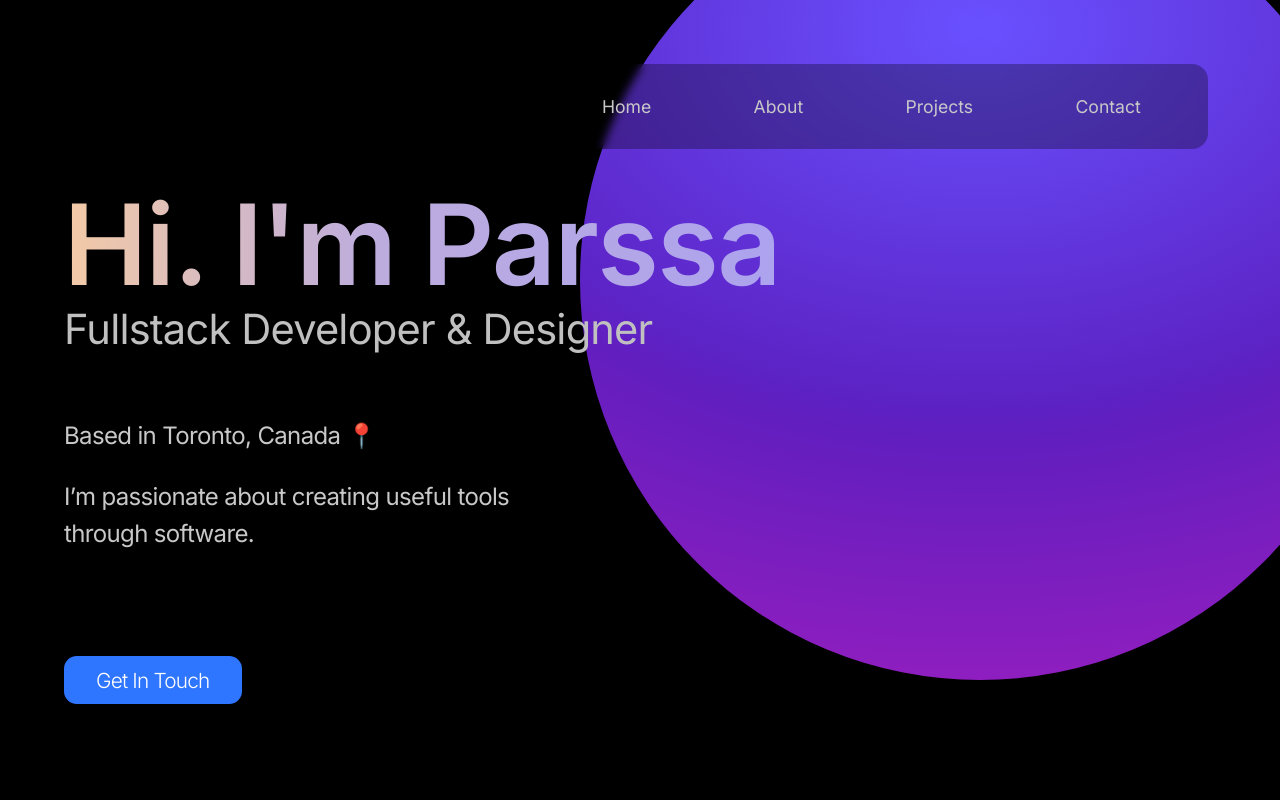
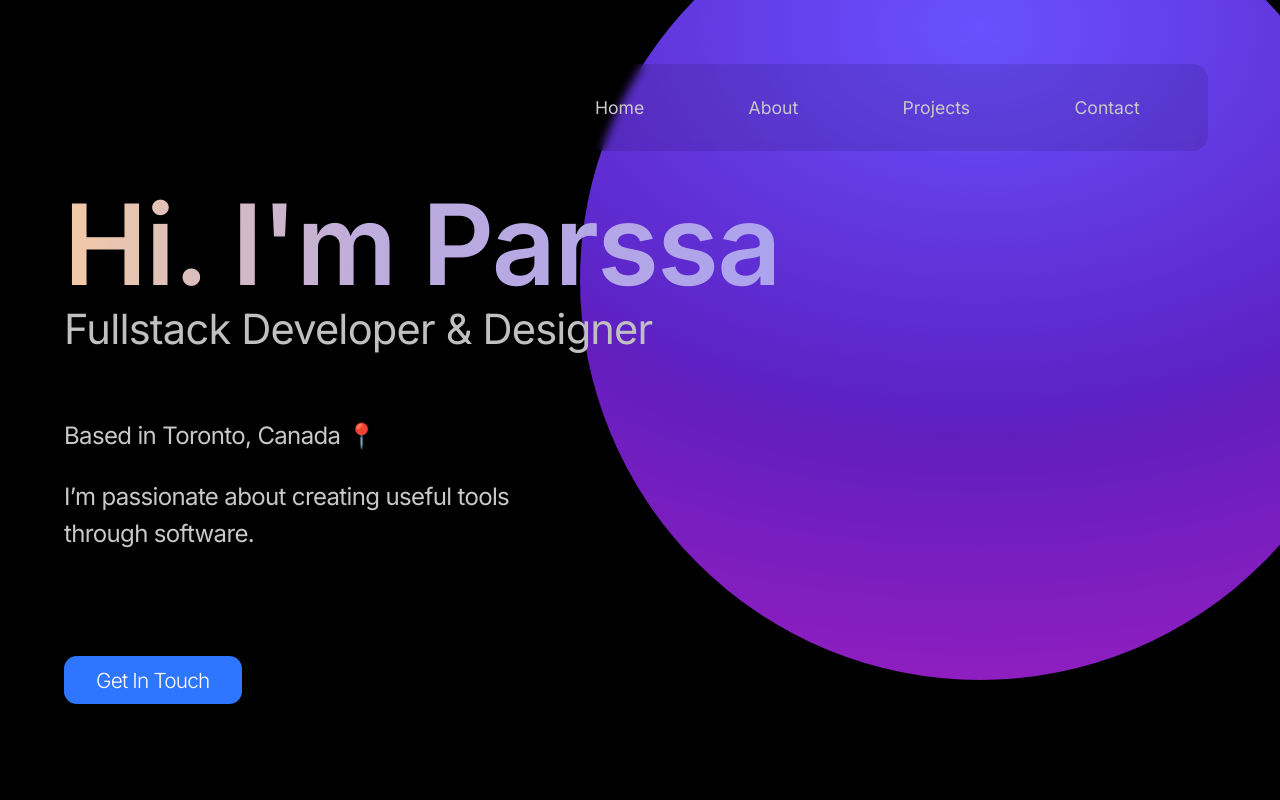
Before and after one commit to parssak/nextjs-website, a Next.js app: page / in a window 1280 px wide. Shown: the top 800 px of the page. Built offline with nearby package versions, Linux system fonts and the light colour scheme.

Commit message:
Fixed nav

```diff
--- a/components/NavBar.js
+++ b/components/NavBar.js
@@ -18,13 +18,13 @@ const Nav = styled.nav`
     }
 `
 const Wrapper = styled.div`
-    background: rgba(0, 0, 0, 0.3);
     backdrop-filter: blur(5px);
     border-radius: 1rem;
     display: flex;
     justify-content: flex-end;
     padding: 1rem;
     padding-left: 0rem;
+    background: rgba(0, 0, 0, 0.1);
     &:last-child {
         margin-left: 0;
     }
@@ -32,7 +32,10 @@ const Wrapper = styled.div`
         justify-content: space-around;
         width: 100%;
         padding: 0.5rem 0;
-
+    }
+    transition: all 0.5s ease;
+    :hover {
+        background: rgba(0, 0, 0, 0.3);
     }
 `
 const NavButton = styled.button`
@@ -43,8 +46,11 @@ const NavButton = styled.button`
     transition: all 0.5s ease;
     border-radius: 1rem;
     margin-inline : 2rem;
+    border: 1px solid transparent;
+    mix-blend-mode: difference;
     :hover {
-        background-color: rgba(25, 25, 25, 0.5);
+        border-color: rgba(170, 170, 170, 0.4);
+        background: rgba(255, 255, 255, 0.1);
         cursor: pointer;
         transform: translateY(-5px);
     }
```
